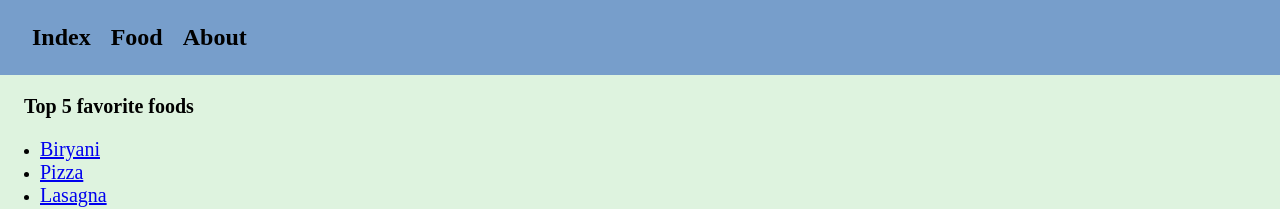
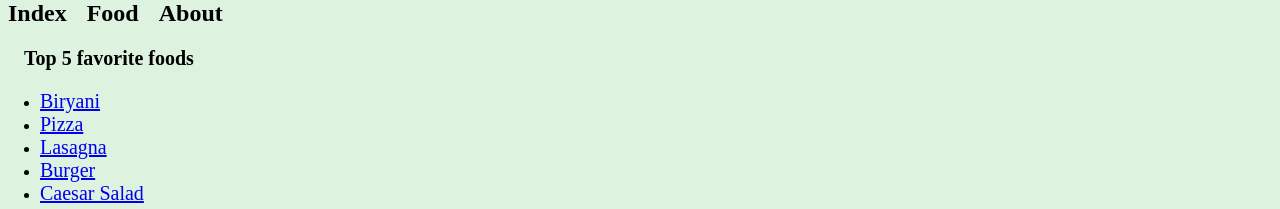
Before and after one commit to shankarpandey7230/Html-Simple-project, a plain HTML site: page index.html in a window 1280 px wide. Shown: the top 209 px of the page. Drawn offline with Linux system fonts and the light colour scheme.

Commit message:
changes in menu

```diff
--- a/index.html
+++ b/index.html
@@ -34,11 +34,16 @@
 	</style>
 </head>
 <body style="margin:0; background-color:#def3df ">
-	<div id="topbar">
-		<span class="menu-item">Index</span>
-		<span class="menu-item">Food</span>
-		<span class="menu-item">About</span>
-	</div>
+	<header>
+		<nav>
+			<span class="menu-item">Index</span>
+			<span class="menu-item">Food</span>
+			<span class="menu-item">About</span>
+
+		</nav>
+
+	</header>
+
 	<h3 id ="list-heading">Top 5 favorite foods</h3>
 	<ul>
 		<li><a class="food-list-item"href="#Biryani" >Biryani</a></li>
```
